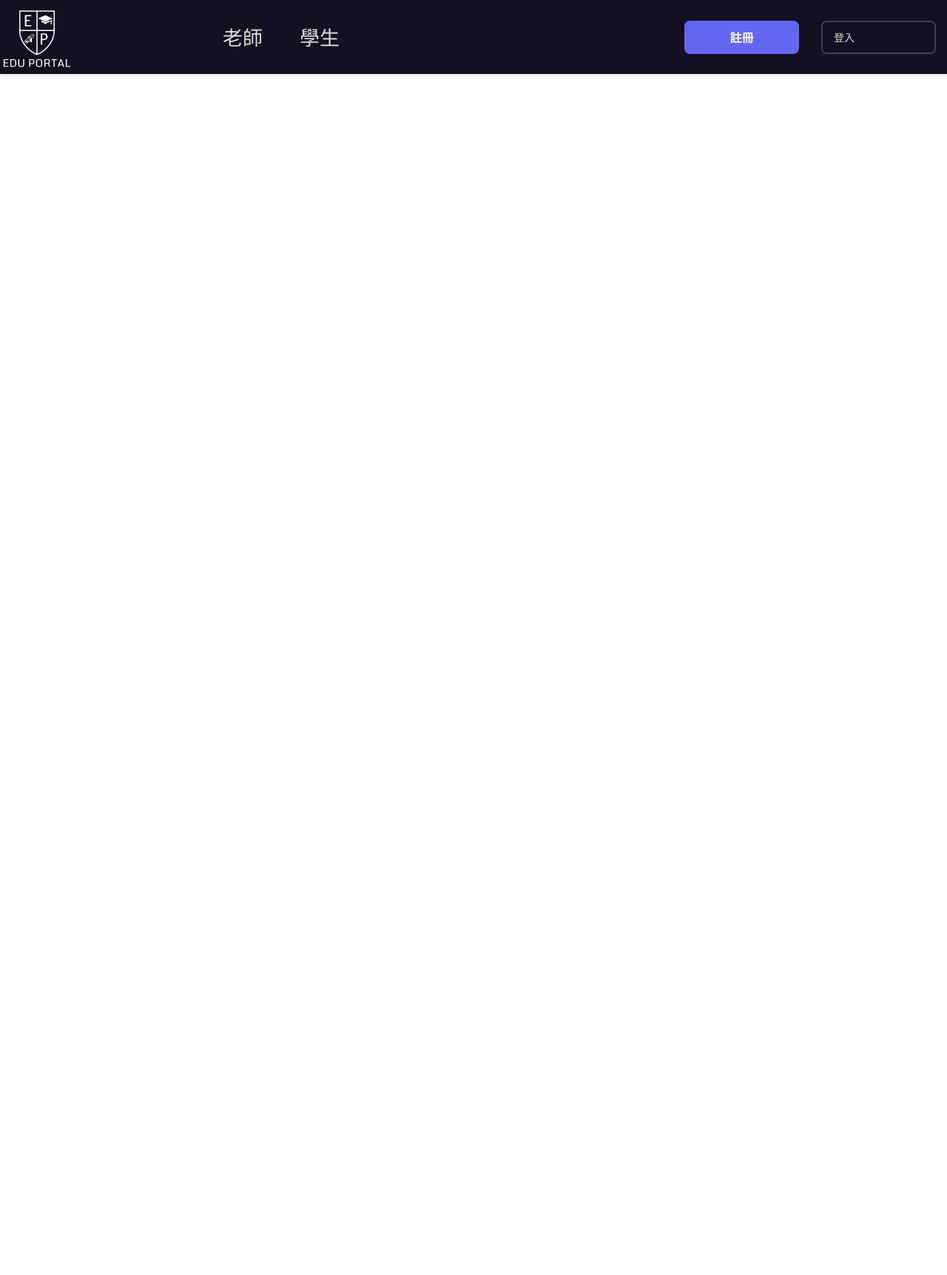
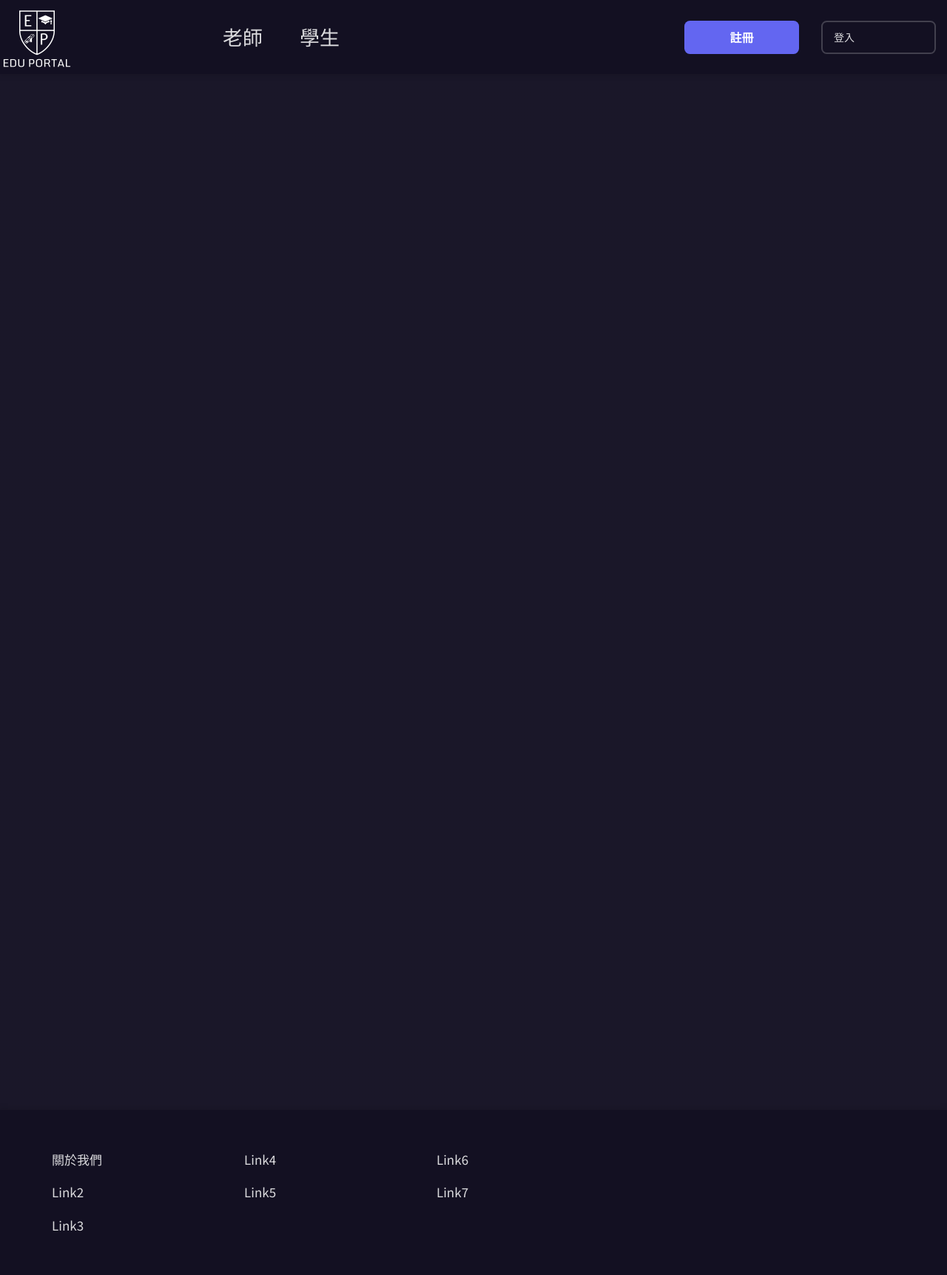
Before and after one commit to timy116/education-portal, a Django app: page / in a window 1280 px wide. Shown: the whole page at 74% size. Before the commit the page ends 103 px from the top, so only its background shows below. Run offline with Django 3.2, Linux system fonts and the light colour scheme; some libraries are stand-ins or nearby versions.

Commit message:
Add footer and finished links part

```diff
--- a/backend/static/css/main.css
+++ b/backend/static/css/main.css
@@ -11,6 +11,12 @@ a {
 img {
 	max-height: 100%;
 	max-width: 100%;
+}
+
+/* Temp style */
+.content {
+	height: 1500px;
+	background: linear-gradient(0deg, rgba(255, 255, 255, 0.03), rgba(255, 255, 255, 0.03)), #131022;
 }
 
 /* end global rules */
@@ -214,6 +220,78 @@ img {
 
 /* button end */
 
+
+/* footer start */
+.footer {
+	padding: 4.5rem 0 4.5rem 0;
+	background-color: #131022;
+	box-shadow: 0 -2px 7px 1px rgb(0 0 0 / 10%);
+	text-align: center;
+}
+
+.is-flex {
+	display: -webkit-box;
+	display: -webkit-flex;
+	display: -ms-flexbox;
+	display: flex;
+	-ms-flex-wrap: wrap;
+	-webkit-flex-wrap: wrap;
+	flex-wrap: wrap;
+}
+
+.footer .footer-links {
+	margin: 0 -1.5rem 0 -1.5rem;
+	text-align: left;
+}
+
+.is-flex [class^="col-"] {
+	-webkit-box-orient: vertical;
+	-webkit-box-direction: normal;
+	-webkit-flex-direction: column;
+	-ms-flex-direction: column;
+	display: -webkit-box;
+	display: -webkit-flex;
+	display: -ms-flexbox;
+	display: flex;
+	flex-direction: column;
+}
+
+p,
+div#ot-sdk-cookie-policy {
+	padding: 1rem 0 1rem 0;
+	margin: 0;
+}
+
+.footer p {
+	font-size: 1.7rem;
+}
+
+.footer p,
+.footer p a,
+.footer label,
+.footer small {
+	color: rgba(255, 255, 255, .85);
+	transition: color .2s ease-in-out, background-color .2s ease-in-out, border-color .2s ease-in-out;
+}
+
+.footer p a:hover,
+.footer p a:active,
+.footer p a:focus,
+.footer label a,
+.footer label a:hover,
+.footer label a:active,
+.footer small a,
+.footer small a:hover,
+.footer small a:active {
+	border: none;
+	color: #6366f1;
+	text-decoration: none;
+	outline: 0;
+}
+
+/* footer end */
+
+
 /* media rules */
 /* menu start */
 @media (min-width: 1200px) {
--- a/backend/templates/base.html
+++ b/backend/templates/base.html
@@ -23,14 +23,46 @@
 
 <body id="top">
 	<div class="contant-footer-wrapper">
+		{% comment %} block content_wrapper {% endcomment %}
 		{% block content_wrapper %}
+
+		{% comment %} content_wrapper {% endcomment %}
 		<div {% block page_id %}id="content_wrapper" {% endblock page_id %}>
+
+			{% comment %} block top_bar {% endcomment %}
 			{% block top_bar %}
 			{% include 'portal/components/header.html' %}
 			{% endblock top_bar %}
 
+			{% comment %} block sub_nav {% endcomment %}
+			{% block sub_nav %}
+			{% endblock sub_nav %}
+
+			{% comment %} messages {% endcomment %}
+			<div id="messages">
+			</div>
+
+			{% comment %} content_div {% endcomment %}
+			{% block content_div %}
+			<div class="content">
+
+				{% comment %} block content {% endcomment %}
+				{% block content %}
+
+				{% comment %} base_new_content {% endcomment %}
+				{% block base_new_content %}{% endblock %}
+				{% endblock content %}
+			</div>
+			{% endblock content_div %}
+
+
 		</div>
 		{% endblock content_wrapper %}
+
+		{% comment %} block footer {% endcomment %}
+		{% block footer %}
+		{% include 'portal/components/footer.html' %}
+		{% endblock footer %}
 	</div>
 
 	<script src="{% static 'js/vendor/jquery-3.5.1.js' %}"></script>
--- /dev/null
+++ b/backend/templates/portal/components/footer.html
@@ -0,0 +1,26 @@
+{% load staticfiles %}
+
+<div class="footer">
+	<div class="container">
+		<div class="row">
+			<div class="col-sm-8">
+				<div class="footer-links is-flex">
+					<div class="col-sm-4 col-xs-12">
+						<p><a href="#">關於我們</a></p>
+						<p><a href="#">Link2</a></p>
+						<p><a href="#">Link3</a></p>
+					</div>
+					<div class="col-sm-4 col-xs-12">
+						<p><a href="#">Link4</a></p>
+						<p><a href="#">Link5</a></p>
+					</div>
+					<div class="col-sm-4 col-xs-12">
+						<p><a href="#">Link6</a></p>
+						<p><a href="#">Link7</a></p>
+					</div>
+				</div>
+			</div>
+			<div class="col-sm-4"></div>
+		</div>
+	</div>
+</div>
--- a/backend/templates/portal/index.html
+++ b/backend/templates/portal/index.html
@@ -1 +1,6 @@
 {% extends 'base.html' %}
+
+
+{% block content %}
+
+{% endblock content %}
```
